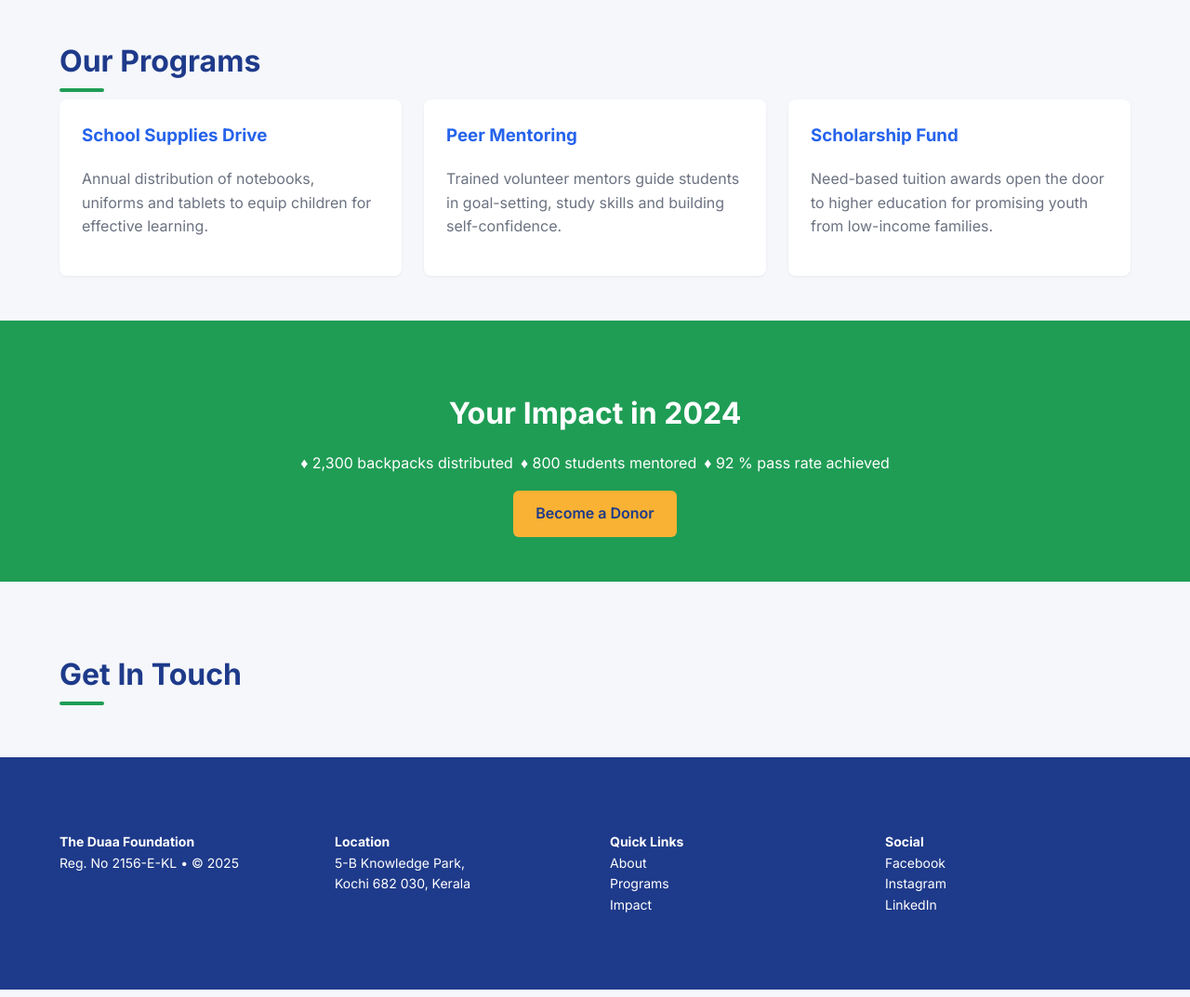
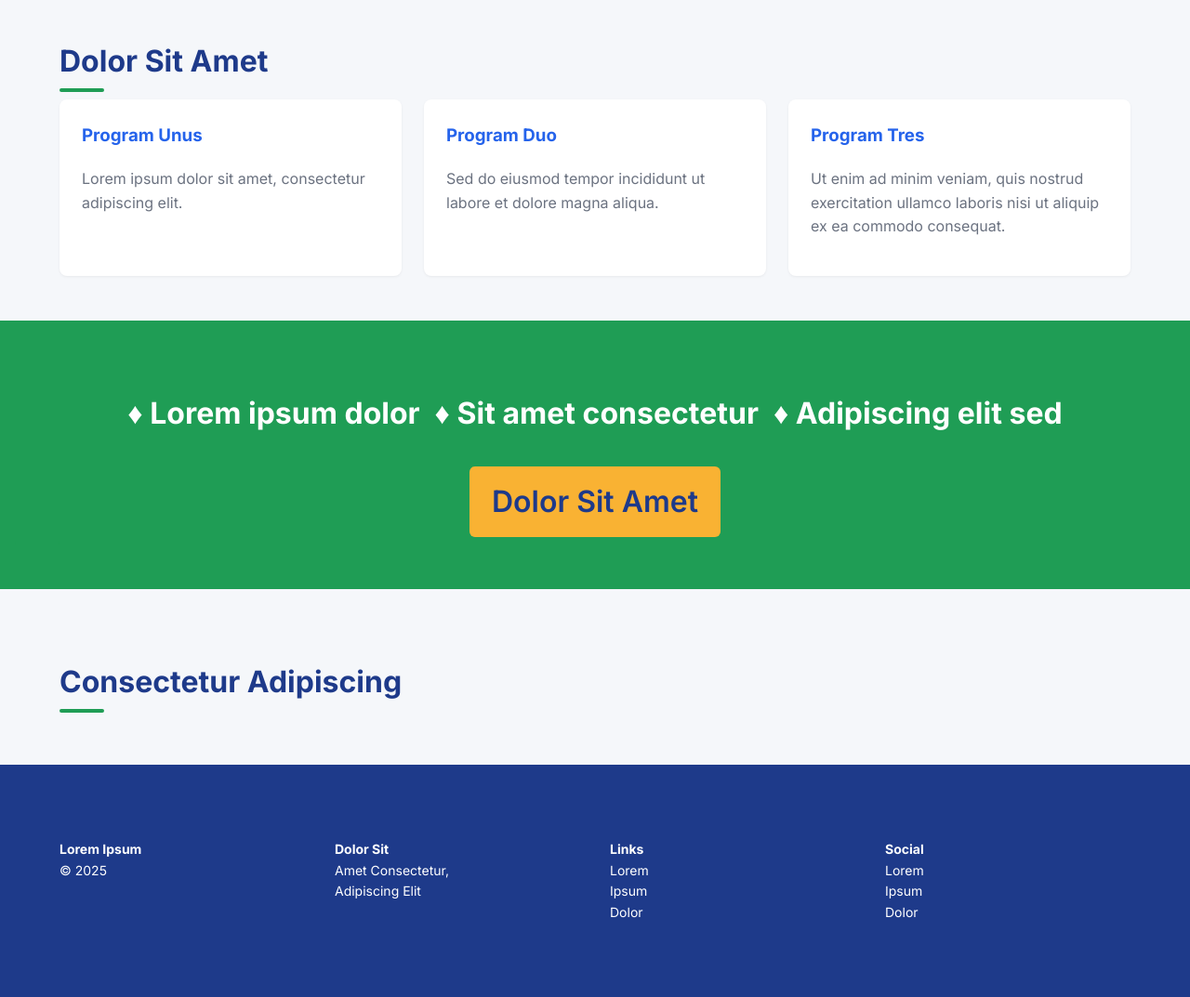
Before and after one commit to agastasyag/theduaafoundation.com, a plain HTML site: page index.html in a window 1280 px wide. Shown: the part 1360-2433 px from the top of the page at 93% size. Drawn offline with Linux system fonts and the light colour scheme; a script that the page names is missing.

Commit message:
Update index.html

```diff
--- a/index.html
+++ b/index.html
@@ -2,8 +2,9 @@
 <html lang="en">
 <head>
   <meta charset="UTF-8">
-  <title>The Duaa Foundation</title>
+  <title>Lorem Ipsum</title>
   <meta name="viewport" content="width=device-width, initial-scale=1.0">
+
   <!-- Google Font -->
   <link rel="preconnect" href="https://fonts.googleapis.com">
   <link rel="preconnect" href="https://fonts.gstatic.com" crossorigin>
@@ -164,18 +165,18 @@
 <header>
   <div class="container">
     <nav aria-label="Main">
-      <div class="logo">The Duaa Foundation</div>
+      <div class="logo">Lorem Ipsum</div>
 
       <button class="nav-toggle" aria-controls="primary-navigation" aria-expanded="false">
         <span class="sr-only"></span>
       </button>
 
       <div class="nav-links" id="primary-navigation" role="navigation">
-        <a href="#about">About&nbsp;Us</a>
-        <a href="#programs">Programs</a>
-        <a href="#impact">Impact</a>
-        <a href="#contact">Contact</a>
-        <a href="#donate" class="btn btn--primary">Donate</a>
+        <a href="#about">Lorem</a>
+        <a href="#programs">Ipsum</a>
+        <a href="#impact">Dolor</a>
+        <a href="#contact">Sit</a>
+        <a href="#donate" class="btn btn--primary">Amet</a>
       </div>
     </nav>
   </div>
@@ -184,47 +185,44 @@
 <!-- =====  HERO  ===== -->
 <section class="hero" role="banner">
   <div class="container">
-    <h1>Empowering Every Child to Learn &amp; Thrive</h1>
-    <p>Your support funds school supplies, mentoring and safe learning spaces for underserved students across our region.</p>
-    <a href="#donate" class="btn btn--primary">Give Today</a>
+    <h1>Lorem ipsum dolor sit amet</h1>
+    <p>Consectetur adipiscing elit, sed do eiusmod tempor incididunt ut labore et dolore magna aliqua.</p>
+    <a href="#donate" class="btn btn--primary">Lorem Ipsum</a>
   </div>
 </section>
 
 <!-- =====  ABOUT  ===== -->
 <section id="about" class="container">
-  <h2>Who We Are</h2>
+  <h2>Lorem Ipsum</h2>
   <div class="about">
-    <p>The Duaa Foundation is a non-profit that partners with community schools
-      to deliver quality education resources, after-school tutoring and scholarship aid.
-      Founded in 2012, we have reached more than <strong>12,000</strong> learners in rural
-      and urban centres.</p>
-    <img src="https://placehold.co/600x400" alt="Students studying together in a classroom">
+    <p>Lorem ipsum dolor sit amet, consectetur adipiscing elit. Sed do eiusmod tempor incididunt ut labore et dolore magna aliqua.</p>
+    <img src="https://placehold.co/600x400" alt="Lorem ipsum dolor sit amet">
   </div>
 </section>
 
 <!-- =====  PROGRAMS  ===== -->
 <section id="programs" class="container">
-  <h2>Our Programs</h2>
+  <h2>Dolor Sit Amet</h2>
   <div class="program-cards">
-    <article class="card" aria-labelledby="supplies"><h3 id="supplies">School Supplies Drive</h3>
-      <p>Annual distribution of notebooks, uniforms and tablets to equip children for effective learning.</p></article>
-    <article class="card" aria-labelledby="mentoring"><h3 id="mentoring">Peer Mentoring</h3>
-      <p>Trained volunteer mentors guide students in goal-setting, study skills and building self-confidence.</p></article>
-    <article class="card" aria-labelledby="scholarships"><h3 id="scholarships">Scholarship Fund</h3>
-      <p>Need-based tuition awards open the door to higher education for promising youth from low-income families.</p></article>
+    <article class="card" aria-labelledby="program-1"><h3 id="program-1">Program Unus</h3>
+      <p>Lorem ipsum dolor sit amet, consectetur adipiscing elit.</p></article>
+    <article class="card" aria-labelledby="program-2"><h3 id="program-2">Program Duo</h3>
+      <p>Sed do eiusmod tempor incididunt ut labore et dolore magna aliqua.</p></article>
+    <article class="card" aria-labelledby="program-3"><h3 id="program-3">Program Tres</h3>
+      <p>Ut enim ad minim veniam, quis nostrud exercitation ullamco laboris nisi ut aliquip ex ea commodo consequat.</p></article>
   </div>
 </section>
 
 <!-- =====  IMPACT  ===== -->
 <section id="impact" class="cta" aria-labelledby="impact-heading">
-  <h2 id="impact-heading">Your Impact in 2024</h2>
-  <p>♦ 2,300 backpacks distributed ♦ 800 students mentored ♦ 92 % pass rate achieved</p>
-  <a href="#donate" class="btn btn--primary">Become a Donor</a>
+  <h2 id="impact-heading>Lorem Ipsum 2024</h2>
+  <p>♦ Lorem ipsum dolor ♦ Sit amet consectetur ♦ Adipiscing elit sed</p>
+  <a href="#donate" class="btn btn--primary">Dolor Sit Amet</a>
 </section>
 
 <!-- =====  CONTACT / DONATE  ===== -->
 <section id="contact" class="container">
-  <h2>Get In Touch</h2>
+  <h2>Consectetur Adipiscing</h2>
 
   <!-- Typeform embedded directly -->
   <div data-tf-live="01JYEFGJTSV6FC2T9ZJ6SM19VB" style="max-width:720px;margin-inline:auto;"></div>
@@ -234,16 +232,16 @@
 <!-- =====  FOOTER  ===== -->
 <footer>
   <div class="container footer-grid">
-    <div><strong>The Duaa Foundation</strong><br>Reg. No 2156-E-KL • © 2025</div>
-    <div><strong>Location</strong><br>5-B Knowledge Park,<br>Kochi 682 030, Kerala</div>
-    <div><strong>Quick Links</strong><br>
-      <a href="#about">About</a><br>
-      <a href="#programs">Programs</a><br>
-      <a href="#impact">Impact</a></div>
+    <div><strong>Lorem Ipsum</strong><br>© 2025</div>
+    <div><strong>Dolor Sit</strong><br>Amet Consectetur,<br>Adipiscing Elit</div>
+    <div><strong>Links</strong><br>
+      <a href="#about">Lorem</a><br>
+      <a href="#programs">Ipsum</a><br>
+      <a href="#impact">Dolor</a></div>
     <div><strong>Social</strong><br>
-      <a href="#" aria-label="Facebook">Facebook</a><br>
-      <a href="#" aria-label="Instagram">Instagram</a><br>
-      <a href="#" aria-label="LinkedIn">LinkedIn</a></div>
+      <a href="#" aria-label="Facebook">Lorem</a><br>
+      <a href="#" aria-label="Instagram">Ipsum</a><br>
+      <a href="#" aria-label="LinkedIn">Dolor</a></div>
   </div>
 </footer>
 
```
